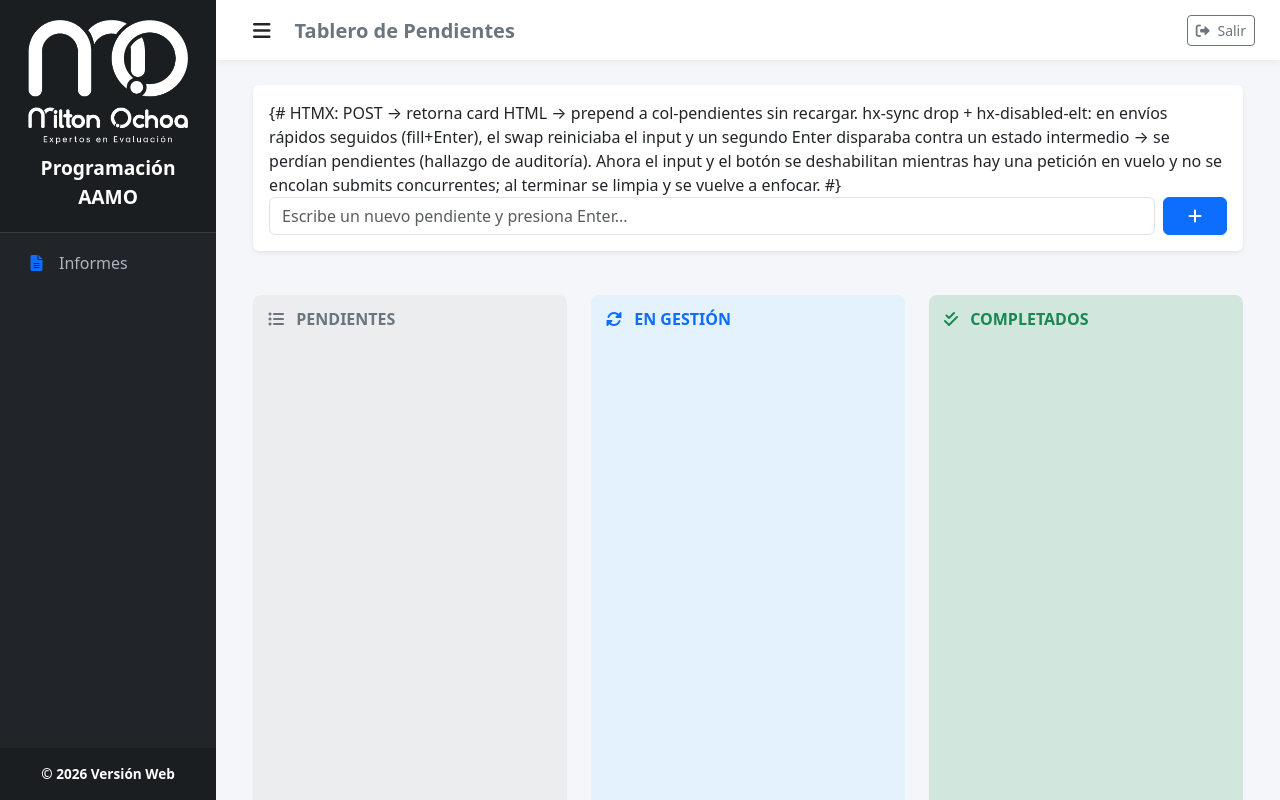
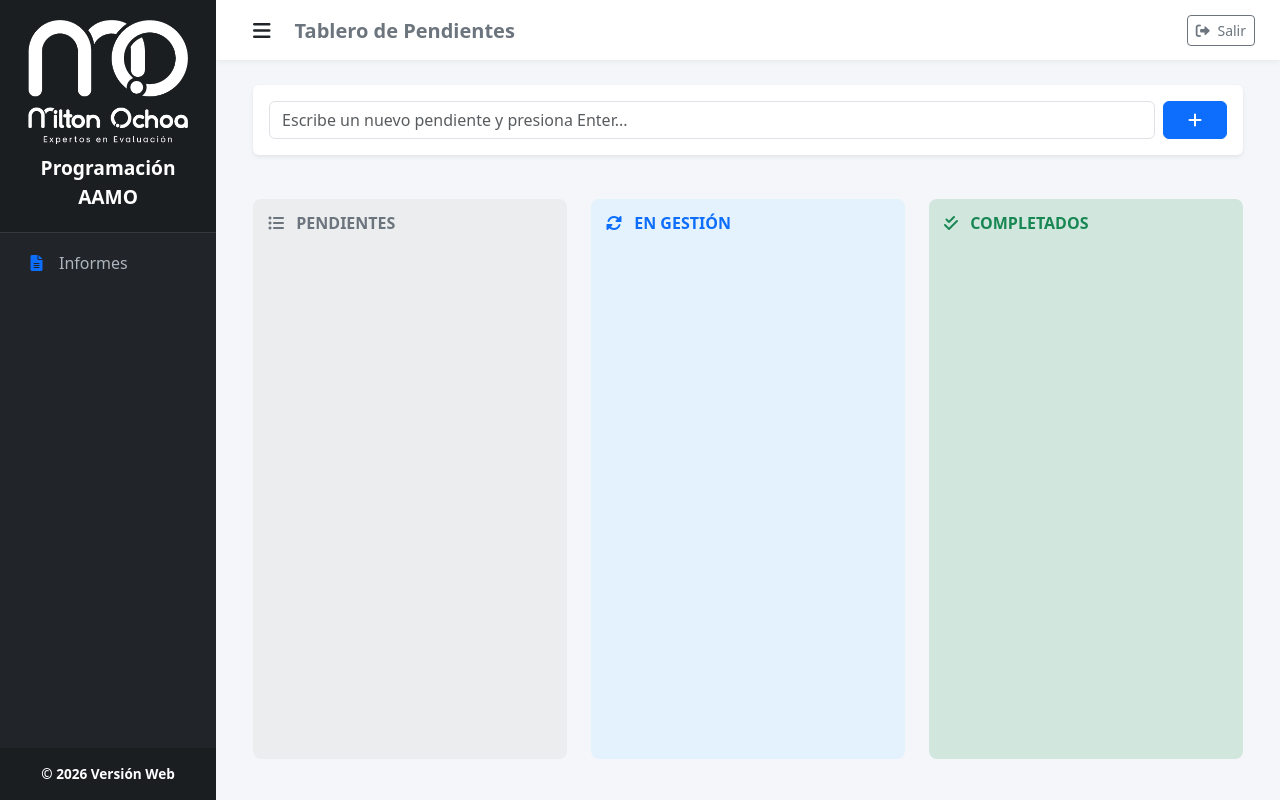
Before and after one commit to Milton-Ochoa/miltonochoa.app, a Django app: template templates/home.html in a window 1280 px wide. Run offline with Django 5.2, Linux system fonts and the light colour scheme; the template is opened without the code that fills it, so the values that code supplies are empty; some libraries are stand-ins or nearby versions.

Commit message:
Fix: comentario multilinea {# #} renderizado como texto en el home
Django solo soporta {# #} en una sola linea; el comentario del form HTMX
de pendientes ocupaba seis y aparecia literal en el tablero. Se convierte
a {% comment %}. Verificado el resto de plantillas: era el unico caso y
los {% comment %}/{% endcomment %} estan balanceados (24/24).

Co-Authored-By: Claude Fable 5 <noreply@anthropic.com>

```diff
--- a/templates/home.html
+++ b/templates/home.html
@@ -14,12 +14,14 @@
     <div class="row mb-4">
         <div class="col-md-12">
             <div class="card p-3 shadow-sm">
-                {# HTMX: POST → retorna card HTML → prepend a col-pendientes sin recargar.
+                {% comment %}
+                   HTMX: POST → retorna card HTML → prepend a col-pendientes sin recargar.
                    hx-sync drop + hx-disabled-elt: en envíos rápidos seguidos (fill+Enter),
                    el swap reiniciaba el input y un segundo Enter disparaba contra un estado
                    intermedio → se perdían pendientes (hallazgo de auditoría). Ahora el input
                    y el botón se deshabilitan mientras hay una petición en vuelo y no se
-                   encolan submits concurrentes; al terminar se limpia y se vuelve a enfocar. #}
+                   encolan submits concurrentes; al terminar se limpia y se vuelve a enfocar.
+                {% endcomment %}
                 <form method="POST" class="d-flex gap-2"
                       hx-post="{% url 'home' %}"
                       hx-target="#cards-pendientes"
```
